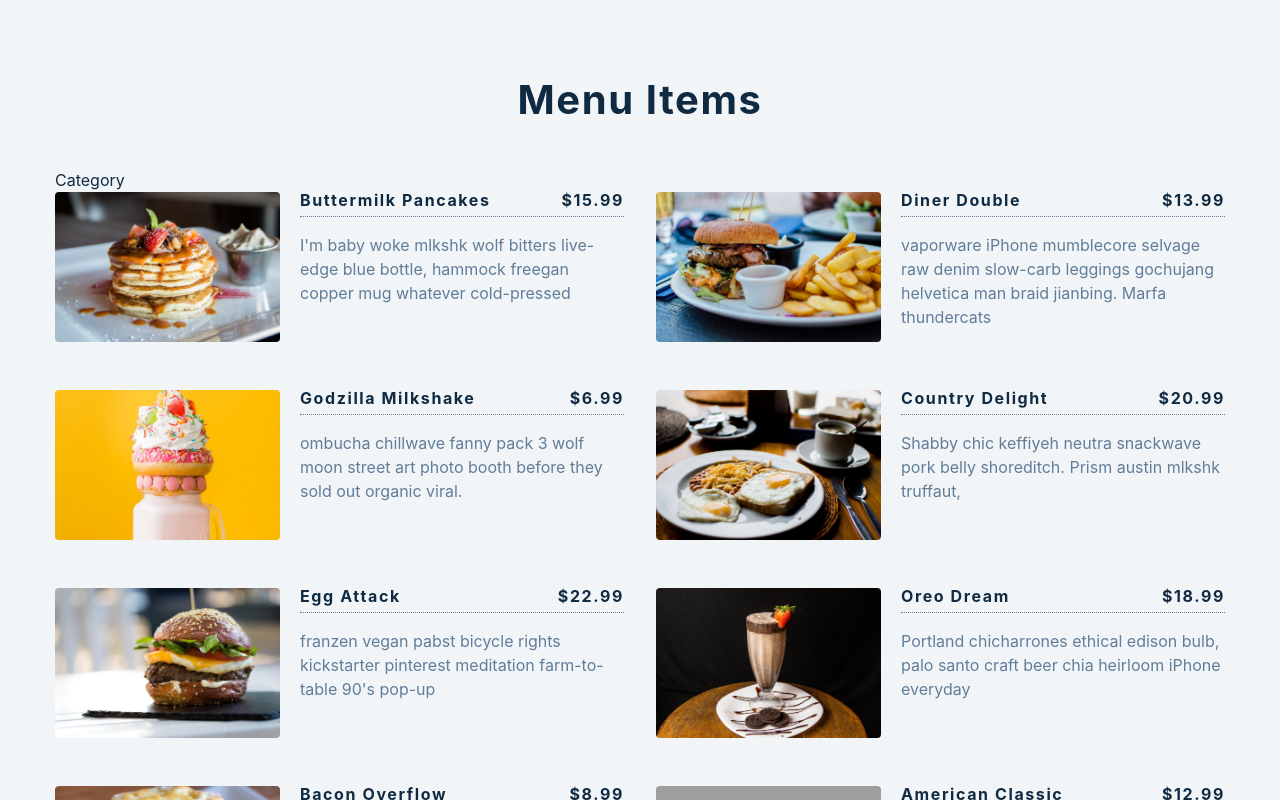
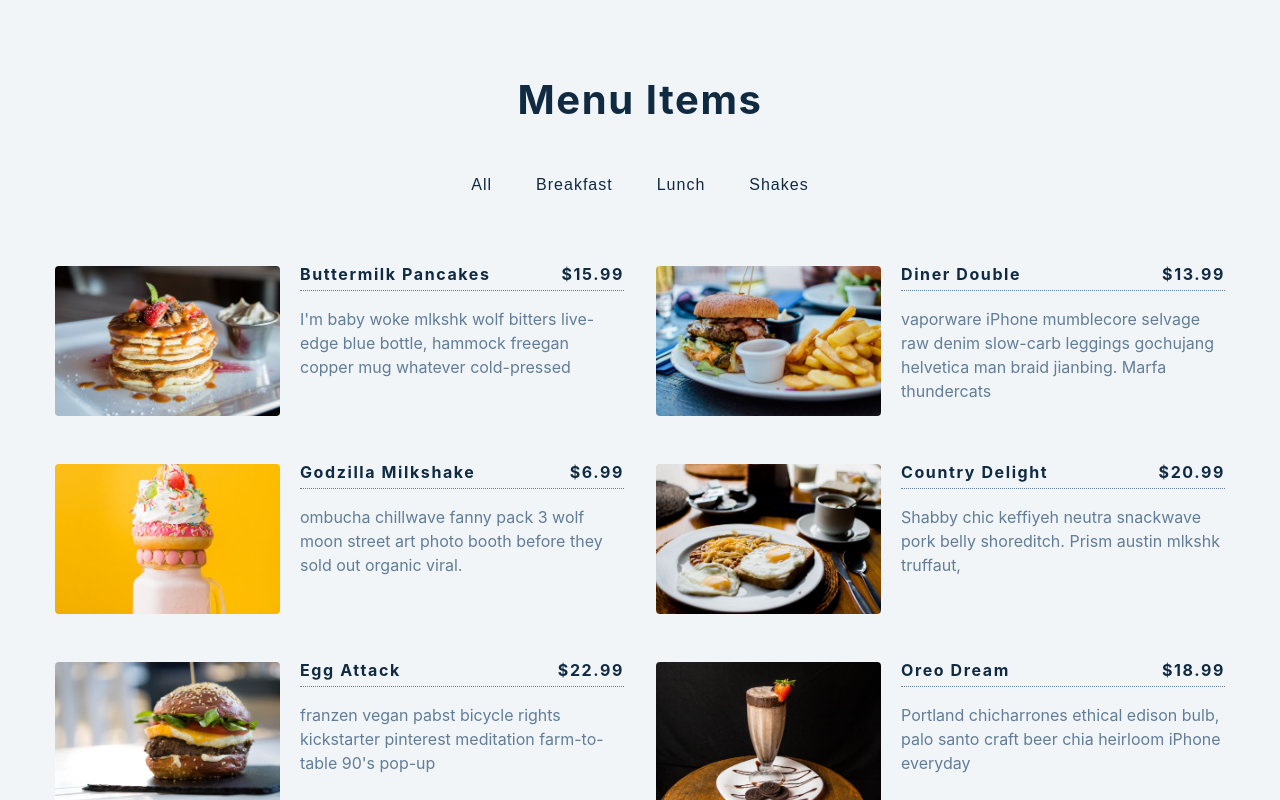
Before and after one commit to devmanoshri/react-multiple-projects, a React (Create React App) app: page / in a window 1280 px wide. Shown: the top 800 px of the page. Built offline with nearby package versions, Linux system fonts and the light colour scheme; grey boxes are pictures that could not be loaded.

Commit message:
proj menu

```diff
--- a/src/components/2-food-menu/Category.js
+++ b/src/components/2-food-menu/Category.js
@@ -1,7 +1,20 @@
 import React from "react";
 
-const Category = () => {
-  return <div>Category</div>;
+const Category = ({ filterItems, categories }) => {
+  return (
+    <div className="btn-container">
+      {categories.map((category, index) => (
+        <button
+          type="button"
+          className="filter-btn"
+          key={index}
+          onClick={() => filterItems(category)}
+        >
+          {category}
+        </button>
+      ))}
+    </div>
+  );
 };
 
 export default Category;
--- a/src/components/2-food-menu/Main.js
+++ b/src/components/2-food-menu/Main.js
@@ -4,9 +4,23 @@ import FoodData from "../../data/2-food-menu-data";
 import Category from "./Category";
 import Menu from "./Menu";
 
+const uniqueCategories = [
+  "all",
+  ...new Set(FoodData.map((item) => item.category)),
+];
+
 export default function Main() {
   const [menuItems, setMenuItems] = useState(FoodData);
-  const [categories, setCategories] = useState({});
+  const [categories, setCategories] = useState(uniqueCategories);
+
+  const filterItems = (category) => {
+    if (category === "all") {
+      setMenuItems(FoodData);
+      return;
+    }
+    const newItems = FoodData.filter((item) => item.category === category);
+    setMenuItems(newItems);
+  };
 
   return (
     <main>
@@ -15,7 +29,7 @@ export default function Main() {
           <h2>Menu Items</h2>
           <div className="underline"></div>
         </div>
-        <Category />
+        <Category filterItems={filterItems} categories={categories} />
         <Menu items={menuItems} />
       </section>
     </main>
```
